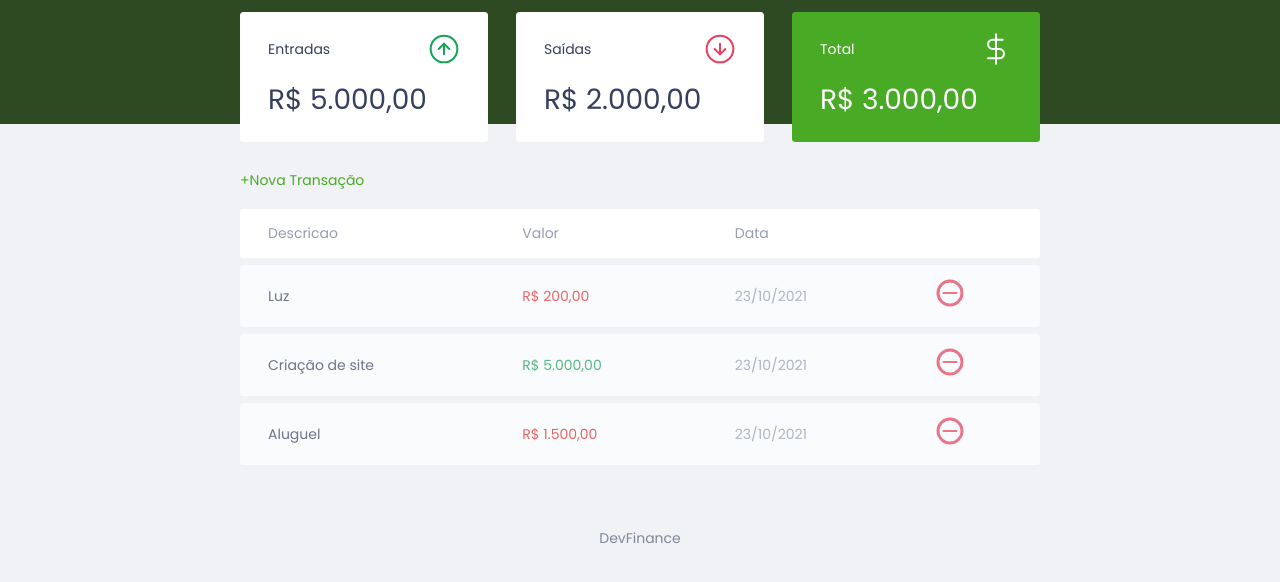
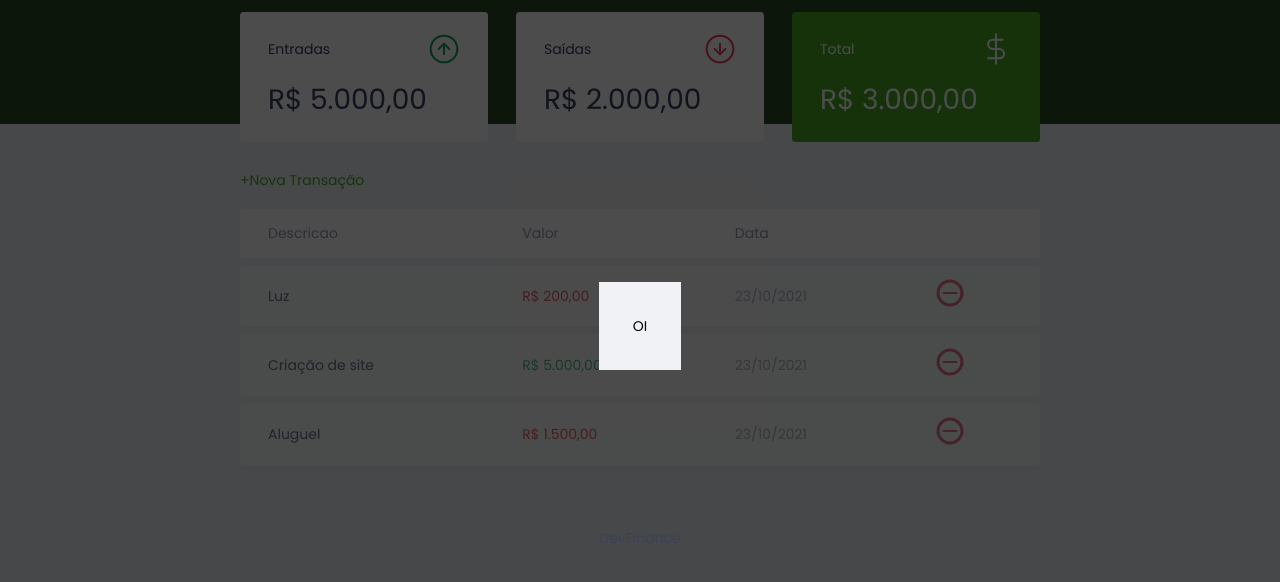
Before and after one commit to marcioliveira/DevFinance, a plain HTML site: page index.html in a window 1280 px wide. Shown: the part 74-656 px from the top of the page. Drawn offline with Linux system fonts and the light colour scheme.

Commit message:
:building_construction: Add modal-overlay

```diff
--- a/index.html
+++ b/index.html
@@ -88,6 +88,13 @@
         </table>
       </section>
     </main>
+
+    <div class="modal-overlay active">
+      <div class="modal">
+        <div class="modal-content">OI</div>
+      </div>
+    </div>
+
     <footer>
       <p>DevFinance</p>
     </footer>
--- a/style.css
+++ b/style.css
@@ -169,6 +169,33 @@ td.income {
 td.expense {
   color: #e92929;
 }
+/* ==== Modal ======================== */
+.modal-overlay {
+  width: 100%;
+  height: 100%;
+
+  background-color: rgba(0, 0, 0, 0.7);
+
+  position: fixed;
+  top: 0;
+
+  display: flex;
+  justify-content: center;
+  align-items: center;
+
+  opacity: 0;
+  visibility: hidden;
+}
+
+.modal-overlay.active {
+  opacity: 1;
+  visibility: visible;
+}
+
+.modal {
+  background-color: #f0f2f5;
+  padding: 2.4rem;
+}
 
 /* ==== Footer ======================== */
 footer {
```
